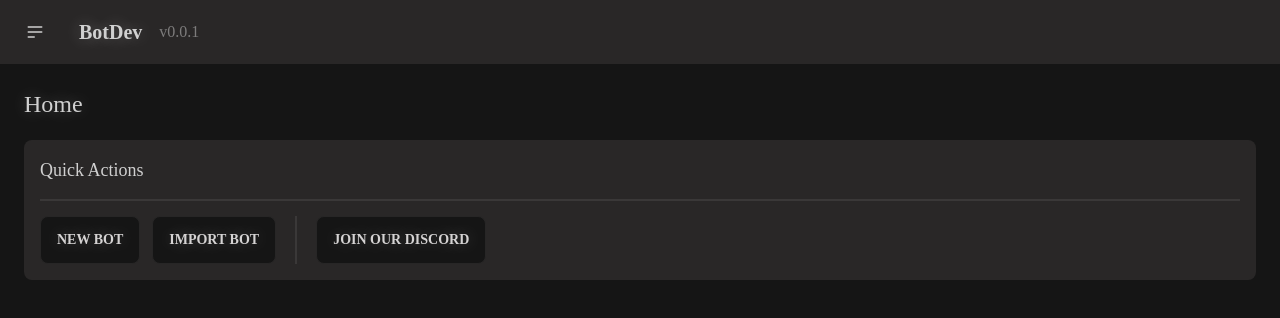
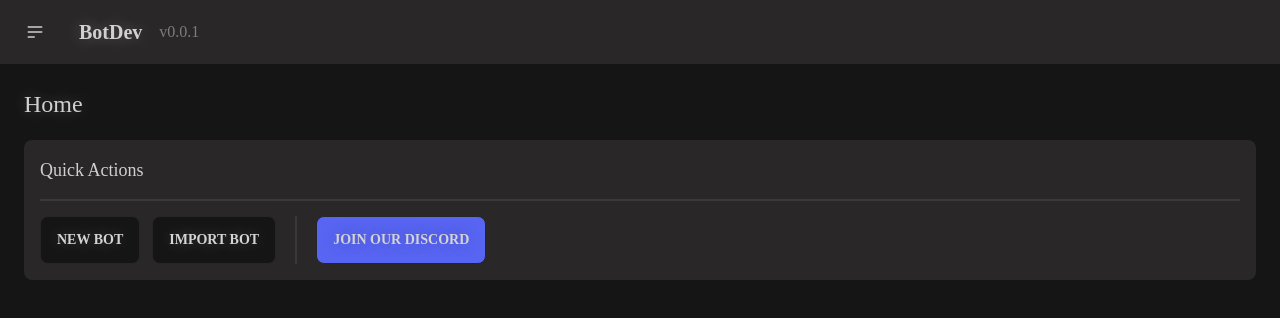
Before and after one commit to juaneth/bot.dev, a React (Vite) app: page /#/ in a window 1280 px wide. Shown: the top 318 px of the page. Built offline with nearby package versions, Linux system fonts and the light colour scheme; a web font is replaced by a local one.

Commit message:
Changed discord invite colour, more work on storage

```diff
--- a/src/Routes/Home.jsx
+++ b/src/Routes/Home.jsx
@@ -23,7 +23,7 @@ const Home = () => {
 
           <div className="divider divider-horizontal"></div>
 
-          <div className="btn bg-base-100 text-shadow-white" onClick={() => {
+          <div className="btn bg-[#5865F2] text-shadow-black" onClick={() => {
             shell.openExternal("https://discord.gg/yNwHH38tmm")
 
             document.getElementById("discordToast").classList.remove("opacity-0")
--- a/src/Store.js
+++ b/src/Store.js
@@ -1,4 +1,12 @@
-export const AddNewBot = (name, path, token) => {}
+const storage = window.localStorage
+
+export const AddNewBot = (name, path, token) => {
+    if (storage.getItem(`bots.${name}`)) {
+        return "Name Exists"
+    }
+
+    storage.setItem(name, path)
+}
 export const RemoveBot = (name, path) => {}
 
 export const ManageBot = (name, path) => {}
--- a/src/index.css
+++ b/src/index.css
@@ -21,3 +21,7 @@ body {
 .text-shadow-white {
     text-shadow: 0px 0px 16px rgba(255, 255, 255, 0.25);
 }
+
+.text-shadow-black {
+    text-shadow: 0px 0px 16px rgba(0, 0, 0, 0.25);
+}
```
